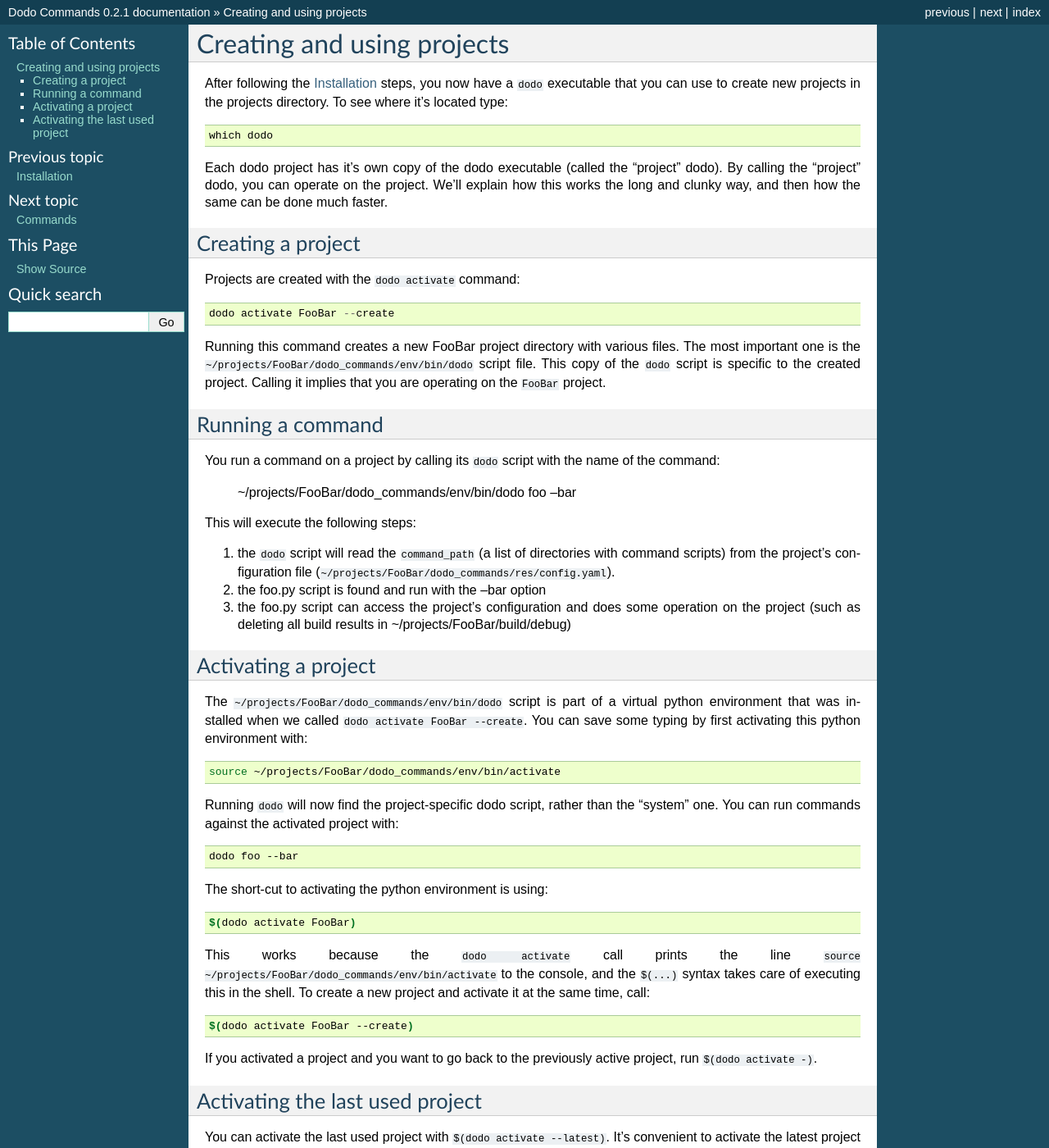
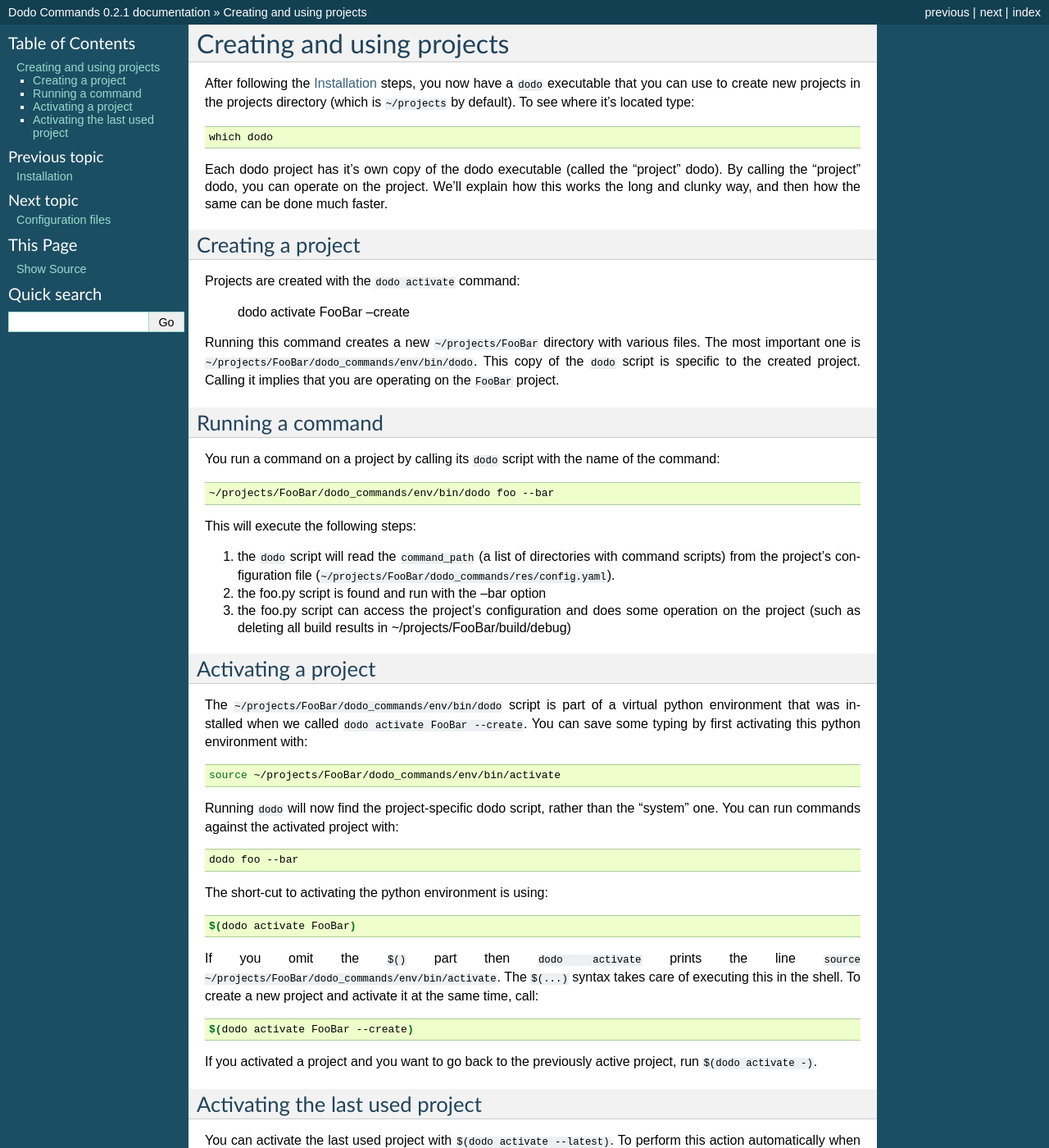
Before and after one commit to mnieber/dodo-commands, a Sphinx documentation site: the page built from doc/projects.rst, in a window 1280 px wide and 1400 px high. Shown: the whole window at 82% size. Built offline with Sphinx 7.4.7, drawn with Linux system fonts in a browser that asks for light colours; some of the changed text lies outside the part shown.

Commit message:
Improve documentation

```diff
--- a/doc/commands.rst
+++ b/doc/commands.rst
@@ -26,7 +26,7 @@ or
 Command path
 ============
 
-The search path for commands is determined by the ``${/ROOT/command_path}`` setting in config.yaml. The ``dodo_system_commands`` module is added to the command path by default. In the example below, all subdirectories of the default commands are used (note the ``*`` wildcard), as well as the :code:`special_commands` directory:
+The search path for commands is determined by the ``${/ROOT/command_path}`` setting in ``config.yaml``. The ``dodo_system_commands`` module is added to the command path by default. In the example below, all subdirectories of the default commands are used (note the ``*`` wildcard), as well as the :code:`special_commands` directory:
 
 .. code-block:: yaml
 
@@ -76,4 +76,4 @@ You can added aliases for any dodo command in the ``aliases`` section of :ref:`g
 The structure of a command script
 =================================
 
-When you run a command with ``dodo foo --bar``, the foo.py script is searched in the configured command_path, as described above, and imported. This import will not have any effect if you are using a standard ``if __name__ == '__main__'`` clause. Therefore, you should instead use ``if Dodo.is_main(__name__)``, as explained in :ref:`singleton`. Apart from this restriction, you can do anything you like in the script. To take advantage of the Dodo Command features, read about (:ref:`singleton`).
+When you run a command with ``dodo foo --bar``, the foo.py script is searched in the configured command_path, as described above, and imported. To make sure that something happens when the script is imported, you should replace the standard ``if __name__ == '__main__'`` clause with ``if Dodo.is_main(__name__)``. Apart from this restriction, you can do anything you like in the script. More details are given in :ref:`singleton`.
--- a/doc/configuration.rst
+++ b/doc/configuration.rst
@@ -14,7 +14,7 @@ A new configuration file is created automatically when the project is first crea
 
 1. environment variables (such as ``$PATH``) in values are expanded automatically
 
-2. special "dodo environment" variables refer to other values in the configuration file:
+2. values may contain cross-references to other values in the configuration file:
 
 .. code-block:: yaml
 
--- a/doc/index.rst
+++ b/doc/index.rst
@@ -16,9 +16,9 @@ Contents:
    goals
    installation
    projects
+   configuration
    commands
    dodo-singleton
-   configuration
    sharing-projects
    diagnose
 
--- a/doc/projects.rst
+++ b/doc/projects.rst
@@ -4,7 +4,7 @@
 Creating and using projects
 ***************************
 
-After following the :ref:`installation` steps, you now have a ``dodo`` executable that you can use to create new projects in the projects directory. To see where it's located type:
+After following the :ref:`installation` steps, you now have a ``dodo`` executable that you can use to create new projects in the projects directory (which is ``~/projects`` by default). To see where it's located type:
 
 .. code-block:: bash
 
@@ -16,16 +16,18 @@ Each dodo project has it's own copy of the dodo executable (called the "project"
 Creating a project
 ==================
 
-Projects are created with the ``dodo activate`` command::
+Projects are created with the ``dodo activate`` command:
 
     dodo activate FooBar --create
 
-Running this command creates a new FooBar project directory with various files. The most important one is the ``~/projects/FooBar/dodo_commands/env/bin/dodo`` script file. This copy of the ``dodo`` script is specific to the created project. Calling it implies that you are operating on the ``FooBar`` project.
+Running this command creates a new ``~/projects/FooBar`` directory with various files. The most important one is ``~/projects/FooBar/dodo_commands/env/bin/dodo``. This copy of the ``dodo`` script is specific to the created project. Calling it implies that you are operating on the ``FooBar`` project.
 
 Running a command
 =================
 
 You run a command on a project by calling its ``dodo`` script with the name of the command:
+
+.. code-block:: bash
 
     ~/projects/FooBar/dodo_commands/env/bin/dodo foo --bar
 
@@ -58,7 +60,7 @@ The short-cut to activating the python environment is using:
 
     $(dodo activate FooBar)
 
-This works because the ``dodo activate`` call prints the line ``source ~/projects/FooBar/dodo_commands/env/bin/activate`` to the console, and the ``$(...)`` syntax takes care of executing this in the shell. To create a new project and activate it at the same time, call:
+If you omit the ``$()`` part then ``dodo activate`` prints the line ``source ~/projects/FooBar/dodo_commands/env/bin/activate``. The ``$(...)`` syntax takes care of executing this in the shell. To create a new project and activate it at the same time, call:
 
 .. code-block:: bash
 
@@ -71,7 +73,7 @@ If you activated a project and you want to go back to the previously active proj
 Activating the last used project
 ================================
 
-You can activate the last used project with ``$(dodo activate --latest)``. It's convenient to activate the latest project whenever you open a terminal. To facilitate this, you can call ``dodo autostart on`` to write a small script file to ``~/.dodo_commands_autostart``.
+You can activate the last used project with ``$(dodo activate --latest)``. To perform this action automatically when you open a terminal, you can call ``dodo autostart on``. This writes a small script file to ``~/.dodo_commands_autostart``.
 
 .. code-block:: bash
 
@@ -82,7 +84,7 @@ You can activate the last used project with ``$(dodo activate --latest)``. It's
     > dodo check-config-version
     > dodo check-version
 
-Add the following lines to your ``~/.bashrc`` to execute this script when a terminal is opened:
+Then, add the following lines to your ``~/.bashrc`` to execute this script when a terminal is opened:
 
 .. code-block:: bash
 
```
Also changed, not shown: doc/dodo-singleton.rst (+10 -6 lines), doc/sharing-projects.rst (+15 -14 lines).
